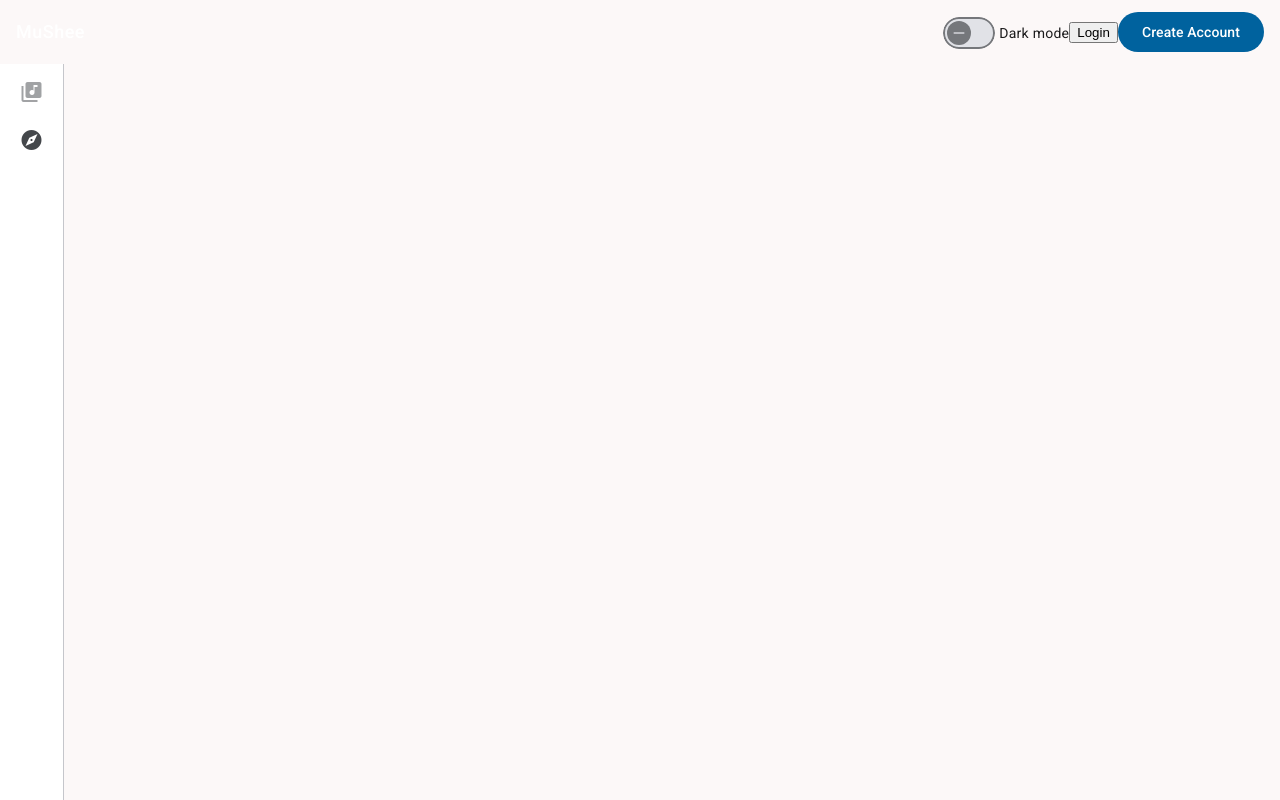
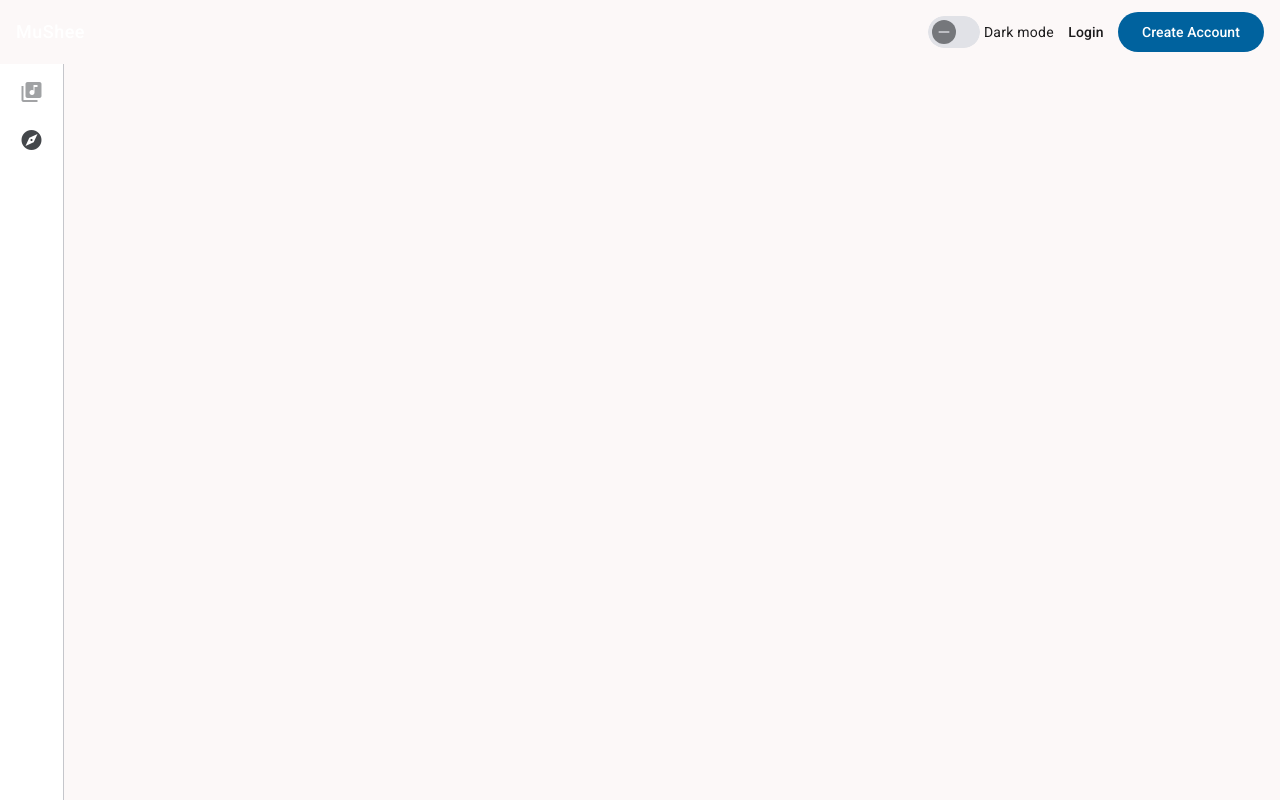
Before and after one commit to Seg0r/MuShee, an Angular app: page /app in a window 1280 px wide. Built offline with nearby package versions, Linux system fonts and the light colour scheme.

Commit message:
refactor: further material v19 adjustments

```diff
--- a/src/app/components/app-shell/app-shell.component.html
+++ b/src/app/components/app-shell/app-shell.component.html
@@ -67,7 +67,7 @@
   } @else {
     <!-- Unauthenticated User Actions -->
     <button
-      matButton
+      mat-button
       (click)="
         onNavigationClick({ icon: 'login', label: 'Login', path: '/login', requiresAuth: false })
       "
--- a/src/app/components/app-shell/app-shell.component.scss
+++ b/src/app/components/app-shell/app-shell.component.scss
@@ -43,11 +43,16 @@
   }
 
   .theme-toggle {
-    ::ng-deep .mdc-switch {
-      height: 20px;
-    }
+    @include mat.slide-toggle-overrides(
+      (
+        handle-height: 20px,
+        track-outline-color: transparent,
+        selected-handle-color: var(--mat-sys-on-primary),
+        selected-track-color: rgba(255, 255, 255, 0.12),
+      )
+    );
 
-    ::ng-deep .mdc-switch__labels {
+    .mdc-switch__labels {
       margin-left: 8px;
       font-size: 14px;
       font-weight: 500;
@@ -193,7 +198,7 @@
   background-color: var(--mat-sys-surface);
   width: 100%;
 
-  ::ng-deep router-outlet + * {
+  router-outlet + * {
     flex: 1;
   }
 }
--- a/src/app/components/app-shell/app-shell.component.ts
+++ b/src/app/components/app-shell/app-shell.component.ts
@@ -12,7 +12,7 @@ import { MatToolbar } from '@angular/material/toolbar';
 import { MatSidenav, MatSidenavContainer, MatSidenavContent } from '@angular/material/sidenav';
 import { MatNavList, MatListItem, MatListItemTitle } from '@angular/material/list';
 import { MatIcon } from '@angular/material/icon';
-import { MatMenu, MatMenuTrigger, MatMenuItem } from '@angular/material/menu';
+import { MatMenu, MatMenuTrigger } from '@angular/material/menu';
 import { MatDivider } from '@angular/material/divider';
 import { MatSlideToggle } from '@angular/material/slide-toggle';
 import { MatButtonModule } from '@angular/material/button';
@@ -53,10 +53,8 @@ interface NavItem {
     MatIcon,
     MatMenu,
     MatMenuTrigger,
-    MatMenuItem,
     MatDivider,
     MatSlideToggle,
-    MatButtonModule,
     MatButtonModule,
   ],
   templateUrl: './app-shell.component.html',
--- a/src/app/components/auth-form/auth-form.component.scss
+++ b/src/app/components/auth-form/auth-form.component.scss
@@ -49,13 +49,6 @@
 /* Form Fields */
 .form-field {
   width: 100%;
-}
-
-::ng-deep {
-  .auth-form-component {
-    .mat-mdc-form-field {
-      width: 100%;
-    }
 
   .mdc-text-field {
     background-color: var(--mat-sys-surface-dim);
@@ -71,15 +64,10 @@
     border-color: var(--mat-sys-outline-variant);
   }
 
-    .mat-mdc-text-field-wrapper {
-      padding: 0;
-    }
-
   .mdc-text-field:hover .mdc-notched-outline__leading,
   .mdc-text-field:hover .mdc-notched-outline__notch,
   .mdc-text-field:hover .mdc-notched-outline__trailing {
     border-color: var(--mat-sys-outline);
-    }
   }
 }
 
@@ -199,7 +187,6 @@
 }
 
 /* Focus Visible for Keyboard Navigation */
-::ng-deep {
 .auth-form-component {
   .mat-mdc-text-field-wrapper input:focus-visible {
     outline: none;
@@ -210,4 +197,3 @@
     outline-offset: 2px;
   }
 }
-}
--- a/src/app/components/confirm-dialog/confirm-dialog.component.ts
+++ b/src/app/components/confirm-dialog/confirm-dialog.component.ts
@@ -2,7 +2,6 @@ import { Component, ChangeDetectionStrategy, inject } from '@angular/core';
 import { CommonModule } from '@angular/common';
 import {
   MatDialogRef,
-  MatDialogContainer,
   MatDialogTitle,
   MatDialogContent,
   MatDialogActions,
@@ -27,7 +26,6 @@ interface ConfirmDialogData {
     CommonModule,
     MatButtonModule,
     MatIcon,
-    MatDialogContainer,
     MatDialogTitle,
     MatDialogContent,
     MatDialogActions,
--- a/src/app/components/discover/discover.component.html
+++ b/src/app/components/discover/discover.component.html
@@ -42,7 +42,7 @@
   @if (error()) {
     <div class="error-banner">
       <p>{{ error()!.message }}</p>
-      <button matButton (click)="retryInitialize()">Retry</button>
+      <button mat-button (click)="retryInitialize()">Retry</button>
     </div>
   }
 </main>
--- a/src/app/components/onboarding-dialog/onboarding-dialog.component.scss
+++ b/src/app/components/onboarding-dialog/onboarding-dialog.component.scss
@@ -42,7 +42,6 @@
 // ============================================================================
 
 .onboarding-stepper {
-  ::ng-deep {
   .mat-mdc-stepper-header {
     background: var(--mat-sys-surface-container-low);
   }
@@ -53,7 +52,6 @@
     gap: 0.5rem;
     font-size: var(--mat-sys-label-large);
     font-weight: 500;
-    }
   }
 }
 
@@ -145,7 +143,6 @@
 
 @media (max-width: 600px) {
   .onboarding-stepper {
-    ::ng-deep {
     .mat-step-label {
       display: none;
     }
@@ -155,4 +152,3 @@
     }
   }
 }
-}
--- a/src/app/components/registration/registration.component.scss
+++ b/src/app/components/registration/registration.component.scss
@@ -146,7 +146,6 @@
 .form-field {
   width: 100%;
 
-  ::ng-deep {
   .mdc-text-field {
     transition: all 0.3s ease;
   }
@@ -160,7 +159,6 @@
   .mdc-text-field--invalid {
     .mdc-text-field__input {
       color: var(--mat-sys-error);
-      }
     }
   }
 }
--- a/src/app/components/sheet-music-viewer/sheet-music-viewer.component.html
+++ b/src/app/components/sheet-music-viewer/sheet-music-viewer.component.html
@@ -16,7 +16,7 @@
       <mat-icon class="error-icon">error_outline</mat-icon>
       <h2>Unable to Load Sheet Music</h2>
       <p>{{ errorMessage }}</p>
-      <button matButton (click)="onBackClick()">
+      <button mat-button (click)="onBackClick()">
         <mat-icon>arrow_back</mat-icon>
         Go Back
       </button>
@@ -99,7 +99,7 @@
       } @else {
         <div class="feedback-controls">
           <p class="feedback-label">Sign in to rate rendering quality</p>
-          <button matButton (click)="onThumbsUp()" class="sign-in-prompt">Sign In</button>
+          <button mat-button (click)="onThumbsUp()" class="sign-in-prompt">Sign In</button>
         </div>
       }
     </div>
--- a/src/app/components/song-tile/song-tile.component.html
+++ b/src/app/components/song-tile/song-tile.component.html
@@ -8,7 +8,7 @@
     <div class="song-actions">
       @if (config().action === 'add') {
         <button
-          matButton
+          mat-button
           [disabled]="buttonState()?.disabled"
           (click)="onAddToLibrary($event)"
           [attr.aria-label]="buttonState()?.text"
```
Lines whose indentation alone changed are shown as unchanged.
